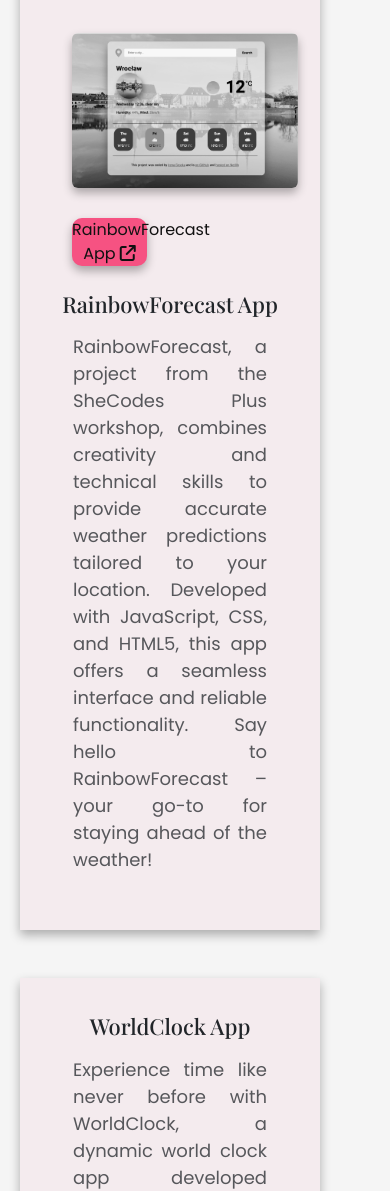
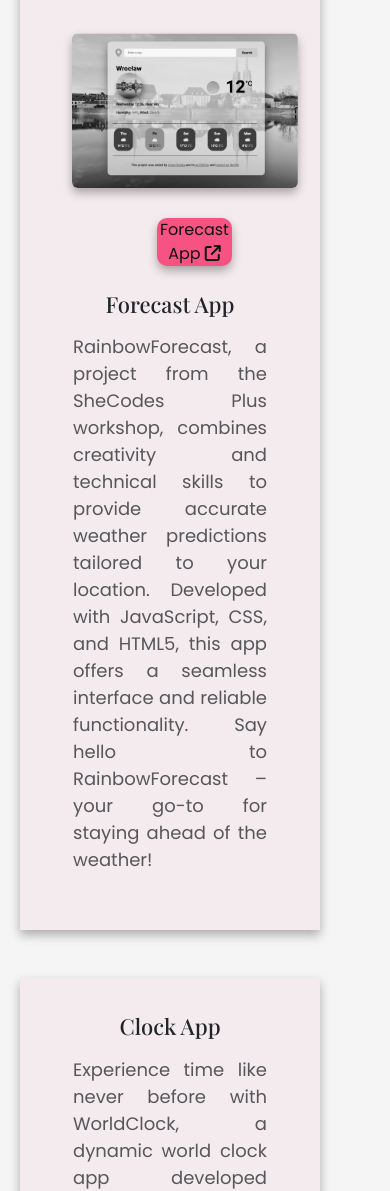
Before and after one commit to irenagrocka-ad/portfolio-page-irena-grocka, a website: page porfolio.html in a window 390 px wide. Shown: the part 320-1511 px from the top of the page. Drawn offline with nearby package versions, Linux system fonts and the light colour scheme; a web font is replaced by a local one.

Commit message:
Fix project page responsivness

```diff
--- a/css/style.css
+++ b/css/style.css
@@ -221,8 +221,8 @@
 }
 .project .secondary-button {
   display: block;
-  width: 400px;
-  margin: 15px 15px;
+  width: 200px;
+  margin: 15px 100px;
   text-align: center;
 }
 
--- a/porfolio.html
+++ b/porfolio.html
@@ -50,11 +50,11 @@
         <a href="https://rainbowforcast.netlify.app/" target="_blank">
           <img src="images/forecast_app.png" alt="image of forecast app" class="img-fluid rounded" />
         </a>
-        <a href="https://rainbowforcast.netlify.app/" class="secondary-button">RainbowForecast App <i class="fa-solid fa-arrow-up-right-from-square"></i></a>
+        <a href="https://rainbowforcast.netlify.app/" class="secondary-button">Forecast App <i class="fa-solid fa-arrow-up-right-from-square"></i></a>
       </div>
       <div class="col">
         <div class="project-desciption">
-          <h2>RainbowForecast App</h2>
+          <h2>Forecast App</h2>
           <p class="text-muted">
           RainbowForecast, a project from the SheCodes Plus workshop,
           combines creativity and technical skills to provide accurate weather predictions tailored to your location.
@@ -68,7 +68,7 @@
     <div class="row mb-5 project" id="clock">
       <div class="col">
         <div class="project-desciption">
-          <h2 >WorldClock App</h2>
+          <h2 >Clock App</h2>
           <p class="text-muted">
           Experience time like never before with WorldClock, a dynamic world clock app developed during the SheCodes Plus Add-on workshop.
           Seamlessly blending creativity and technical expertise, WorldClock accurately displays the time for selected location
@@ -83,7 +83,7 @@
         <a href="https://clock-around-the-world.netlify.app" target="_blank">
           <img src="images/clock_app.png" alt="image of clock app" class="img-fluid rounded " />
         </a>
-        <a href="https://clock-around-the-world.netlify.app" class="secondary-button"> WorldClock App <i class="fa-solid fa-arrow-up-right-from-square"></i></a>
+        <a href="https://clock-around-the-world.netlify.app" class="secondary-button">Clock App <i class="fa-solid fa-arrow-up-right-from-square"></i></a>
       </div>
     </div>
     <div class="row project" id="cook-ai">
@@ -91,7 +91,7 @@
         <a href="https://cook-smarter-ai.netlify.app/" target="_blank">
           <img src="images/cook_ai_app.png" alt="image of cook ai app" class="img-fluid rounded " />
         </a>
-        <a href="https://cook-smarter-ai.netlify.app/" class="secondary-button"> CookSmarter AI App <i class="fa-solid fa-arrow-up-right-from-square"></i> </a>
+        <a href="https://cook-smarter-ai.netlify.app/" class="secondary-button">AI Recipe App <i class="fa-solid fa-arrow-up-right-from-square"></i> </a>
       </div>
       <div class="col">
         <div class="project-desciption">
```
